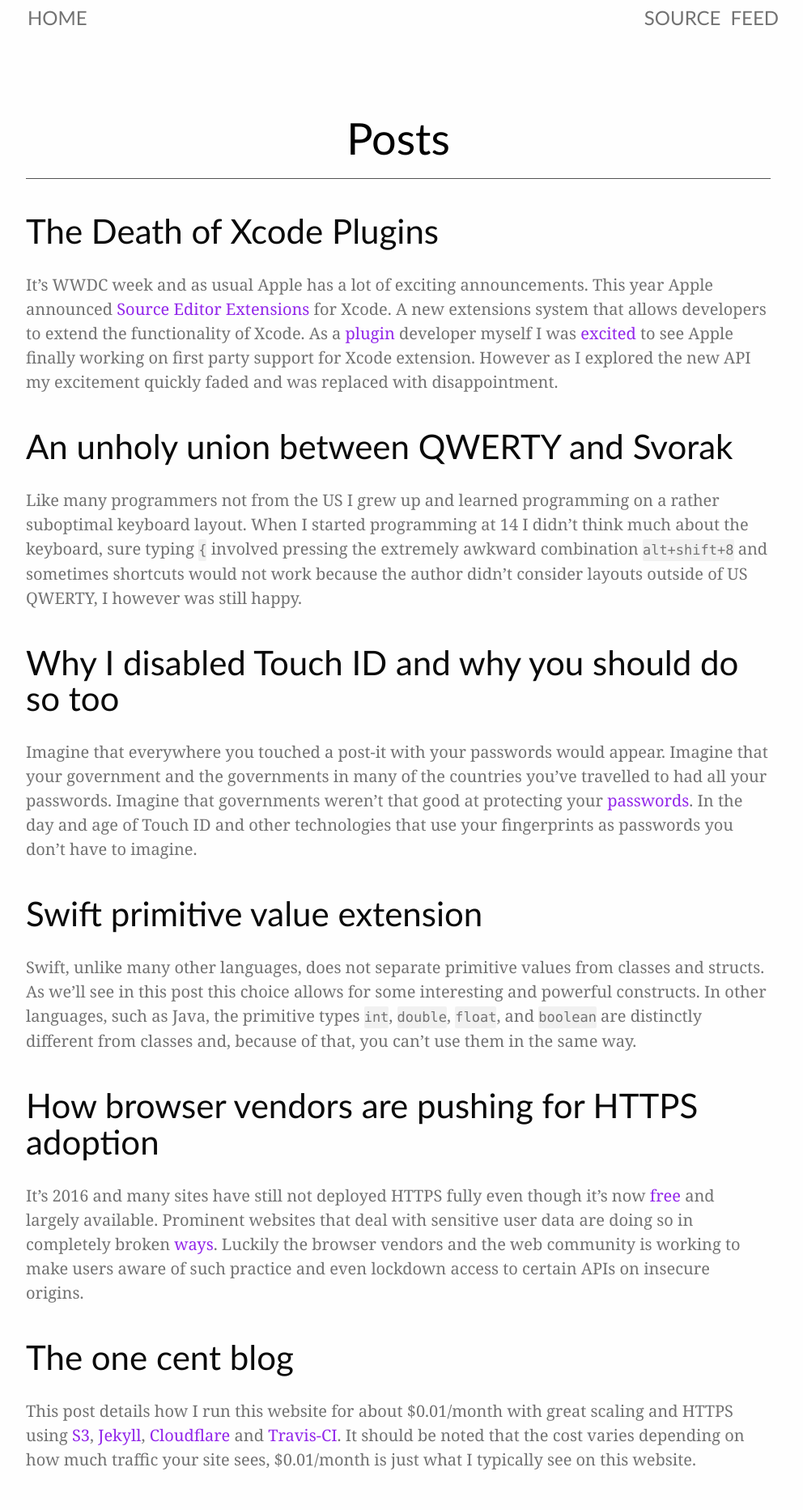
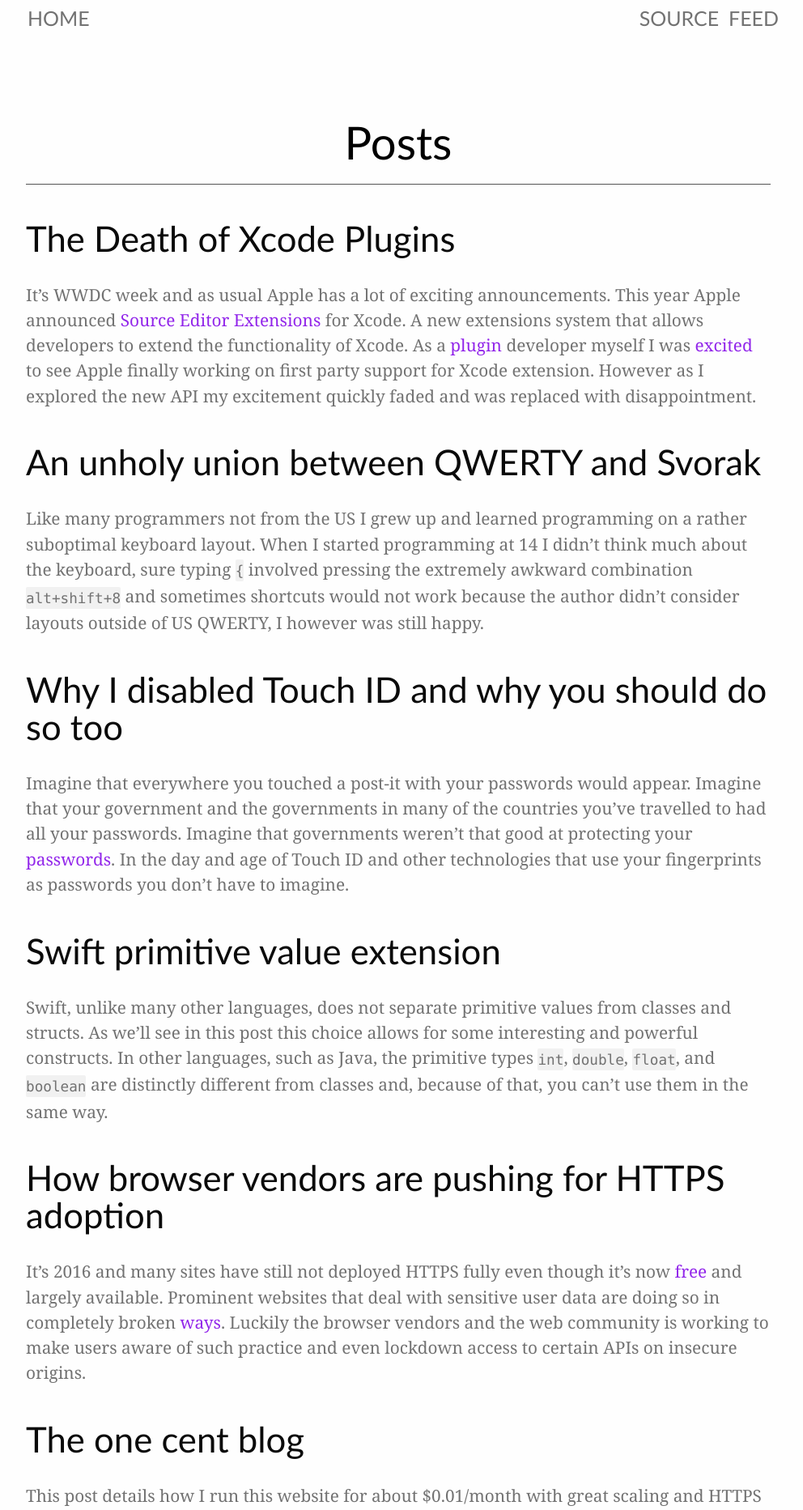
Before and after one commit to k0nserv/hugotunius.se, a Jekyll site: the page built from index.html, in a window 1280 px wide. Shown: the top 1865 px of the page at 81% size, without its empty margins (148-1140 px from the left). Built offline with Jekyll 4.4.1, drawn with Linux system fonts in a browser that asks for light colours.

Commit message:
Respect the user's font size
Set the font size using percentage
instead of direct pixel values.

```diff
--- a/_sass/screen.sass
+++ b/_sass/screen.sass
@@ -7,7 +7,7 @@
   +box-sizing(border-box)
 
 html
-  font-size: 20px
+  font-size: 130%
 
 body
   background: $background_color
@@ -20,13 +20,14 @@
 
 @media screen and (min-width: 320px) and (max-width: 480px)
   html
-    font-size: 14px
+    font-size: 100%
   p
     font-family: $text_font_mobile
 
 @media screen and (min-width: 481px) and (max-width: 720px)
   html
-    font-size: 16px
+    font-size: 120%
+
   p
     font-family: $text_font_mobile
 
```
